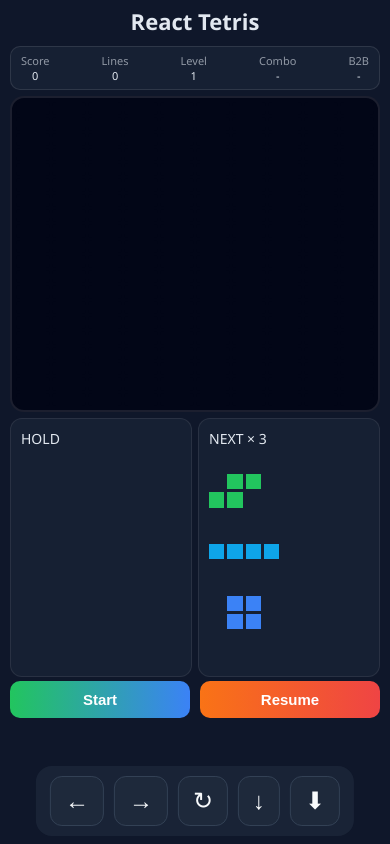
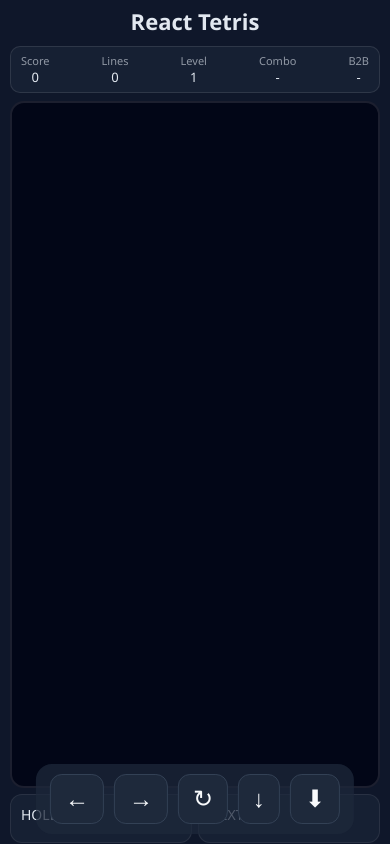
Before and after one commit to Takeru0412-debug/react-tetris-board, a React (Vite) app: page / in a window 390 px wide. Built offline with nearby package versions, Linux system fonts and the light colour scheme.

Commit message:
Fix board aspect ratio and mobile Start button positioning

```diff
--- a/src/App.css
+++ b/src/App.css
@@ -19,8 +19,6 @@ html, body {
   margin: 0 auto;
   padding: env(safe-area-inset-top) 10px env(safe-area-inset-bottom);
   box-sizing: border-box;
-  position: relative;
-  z-index: 1;
 }
 
 /* =====================================================
@@ -41,7 +39,7 @@ html, body {
   justify-content: space-between;
   padding: 8px 12px;
   border-radius: 10px;
-  background: rgba(30, 41, 59, 0.55);
+  background: rgba(30,41,59,0.55);
   border: 1px solid rgba(255,255,255,0.1);
   margin-bottom: 8px;
 }
@@ -58,7 +56,7 @@ html, body {
 }
 
 /* =====================================================
-   MAIN (PC)
+   MAIN LAYOUT (PC)
 ===================================================== */
 .middle-panel {
   display: flex;
@@ -66,33 +64,24 @@ html, body {
   gap: 28px;
 }
 
-/* =====================================================
-   BOARD
-===================================================== */
 .board {
   width: 360px;
   height: 720px;
   background: #020617;
   display: grid;
   grid-template-columns: repeat(10, 1fr);
+  grid-auto-rows: 1fr;
   gap: 2px;
   padding: 6px;
   border-radius: 14px;
   border: 2px solid rgba(255,255,255,0.1);
-  position: relative;
-  z-index: 1; /* ← 重要：ボタンより下 */
-  pointer-events: auto;
 }
 
 .cell {
   width: 100%;
   height: 100%;
-  border-radius: 4px;
 }
 
-/* =====================================================
-   SIDE (PC)
-===================================================== */
 .side-stack {
   width: 240px;
   display: flex;
@@ -113,25 +102,11 @@ html, body {
   margin-bottom: 8px;
 }
 
-.hold-grid,
-.next-mini {
-  width: 100px;
-  height: 100px;
-  display: grid;
-  grid-template-columns: repeat(4, 1fr);
-  gap: 3px;
-}
-
-/* =====================================================
-   PC BOTTOM BUTTONS
-===================================================== */
 .bottom-buttons {
   margin-top: 20px;
   display: flex;
   justify-content: center;
   gap: 14px;
-  position: relative;
-  z-index: 5;
 }
 
 .bottom-buttons button {
@@ -150,15 +125,12 @@ html, body {
   background: linear-gradient(90deg, #f97316, #ef4444);
 }
 
-/* =====================================================
-   MOBILE
-===================================================== */
 .mobile-controls {
   display: none;
 }
 
 /* =====================================================
-   📱 MOBILE — 100% 押せる完全版
+   📱 MOBILE MODE（比率固定）
 ===================================================== */
 @media (max-width: 430px) {
 
@@ -173,27 +145,21 @@ html, body {
 
   .top-status {
     padding: 6px 10px;
-    margin-bottom: 6px;
-  }
-
-  .stat-item {
-    font-size: 11px;
   }
 
   .middle-panel {
     flex-direction: column;
+    align-items: center;
     gap: 6px;
-    align-items: center;
   }
 
-  /* 🔥 board height を 36vh に下げる（重要） */
+  /* 🔥 board の正方形比率を維持する */
   .board {
     width: 92vw;
-    height: 36vh; /* ← これで Start が被らない */
-    max-height: 340px;
+    height: calc(92vw * 2); /* ← 必ず縦2倍 */
+    max-height: 80vh;       /* ← 画面に収まる安全値 */
     padding: 4px;
     gap: 2px;
-    z-index: 1; /* ← ボタンより後ろ */
   }
 
   /* HOLD / NEXT */
@@ -210,22 +176,16 @@ html, body {
     padding: 10px;
   }
 
-  .hold-grid,
-  .next-mini {
-    width: 70px;
-    height: 70px;
-  }
-
-  /* 🔥 Start/Resume を完全に押せる位置へ移動 */
+  /* 🔥 Start/Resume を HOLD/NEXT の直下へ */
   .bottom-buttons {
     order: 2;
     width: 100%;
     display: flex !important;
     justify-content: center;
     gap: 10px;
-    margin: 4px 0 4px;
-    position: relative;
-    z-index: 50; /* ← board より上 */
+    margin-top: 4px;
+    margin-bottom: 4px;
+    z-index: 50;
   }
 
   .bottom-buttons button {
@@ -234,19 +194,19 @@ html, body {
     flex: 1;
   }
 
-  /* 操作ボタン（← → ↻ ↓ ⬇） */
+  /* 🔥 操作ボタン（ ← → ↻ ↓ ⬇ ）最上層 */
   .mobile-controls {
     display: flex;
     justify-content: center;
     gap: 10px;
     position: fixed;
-    bottom: calc(env(safe-area-inset-bottom) + 8px);
+    bottom: calc(env(safe-area-inset-bottom) + 10px);
     left: 50%;
     transform: translateX(-50%);
     background: rgba(30,41,59,0.75);
     padding: 10px 14px;
     border-radius: 16px;
-    z-index: 1000; /* ← 一番上 */
+    z-index: 1000;
   }
 
   .mobile-controls button {
@@ -260,14 +220,9 @@ html, body {
 }
 
 /* =====================================================
-   横向き（PC UI）
+   横向きは PC UI へ
 ===================================================== */
 @media (max-height: 500px) and (orientation: landscape) {
-
-  body {
-    overflow: hidden;
-  }
-
   .middle-panel {
     flex-direction: row;
     gap: 20px;
@@ -278,11 +233,6 @@ html, body {
     width: calc(90vh * 0.5);
   }
 
-  .side-stack {
-    flex-direction: column;
-    width: auto;
-  }
-
   .mobile-controls {
     display: none;
   }
```
